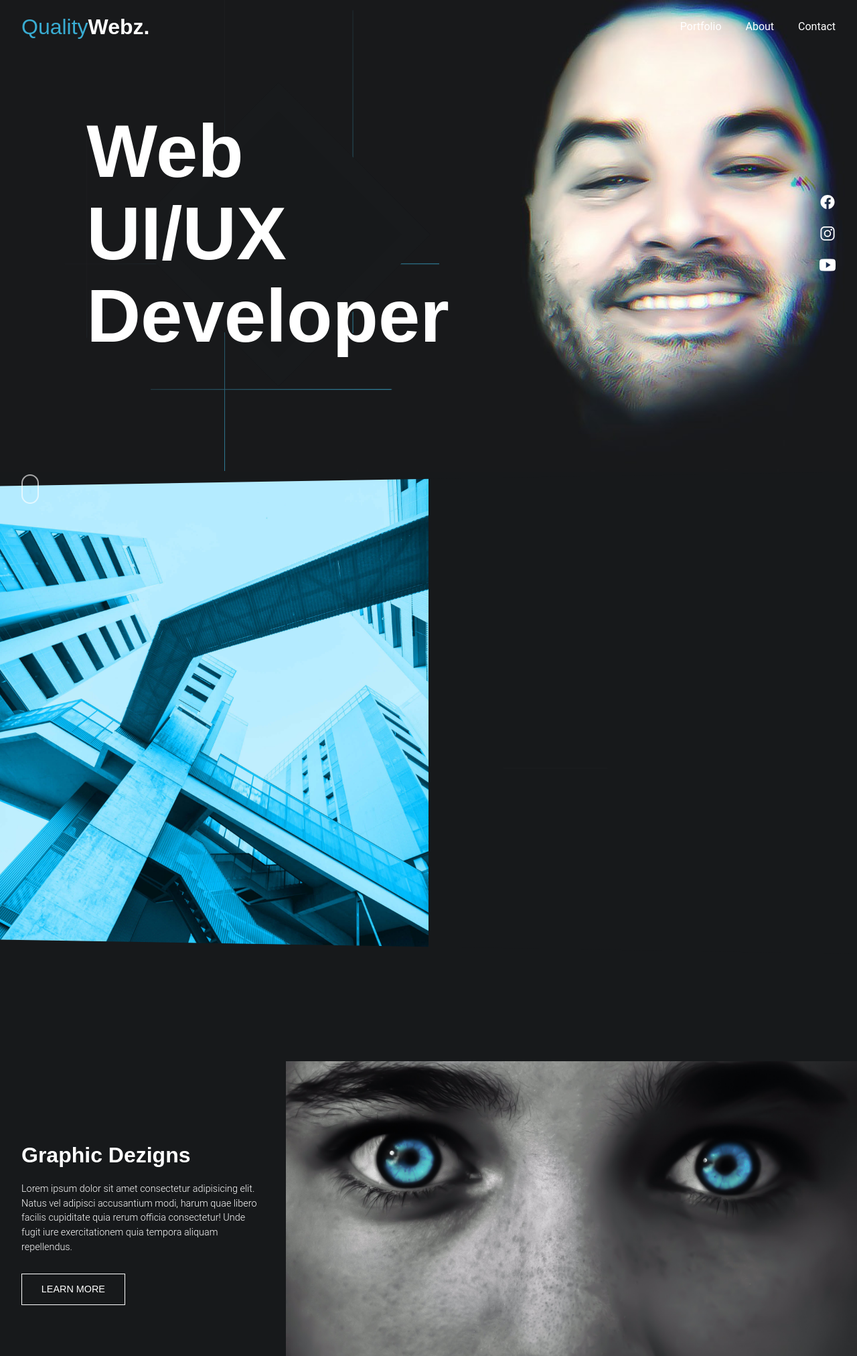
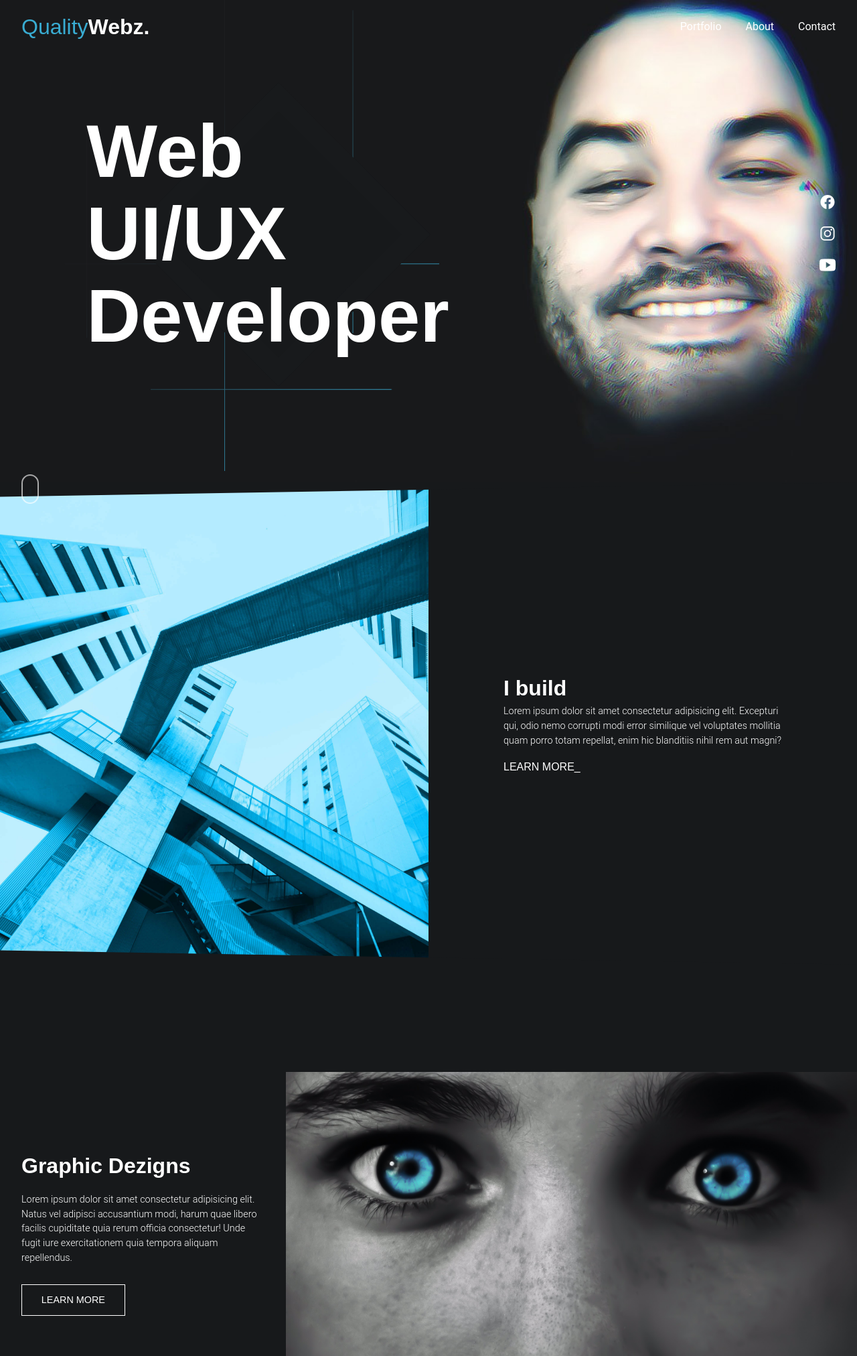
Before and after one commit to Emmanuel787/emmwebzport, a PHP site: page / in a window 1280 px wide. Shown: the top 2024 px of the page at 67% size. Run offline with PHP 8.4, Linux system fonts and the light colour scheme; some libraries are stand-ins or nearby versions; some web fonts are replaced.

Commit message:
add updates

```diff
--- a/js/main.js
+++ b/js/main.js
@@ -1,3 +1,5 @@
+const tl = gsap.timeline({ defaults: { ease: "power1.out" } });
+
 $(window).scrollTop(0);
 
 $(function () {
@@ -173,7 +175,6 @@
 
 ////////////////////////////////////////////////@2020
 
-const tl = gsap.timeline({ defaults: { ease: "power1.out" } });
 
 $(".emh-mobile-menu-btn").on("click", function () {
   $("body").addClass("mobile-menu-body-anim");
--- a/sass/_random-animations.scss
+++ b/sass/_random-animations.scss
@@ -1,22 +1,3 @@
-// .ehs-bg-anim{
-//   animation: ehsBgAnim 10s cubic-bezier(0.19, 1, 0.22, 1) forwards;
-//     -moz-animation: ehsBgAnim 10s cubic-bezier(0.19, 1, 0.22, 1) forwards;
-//       -webkit-animation: ehsBgAnim 10s cubic-bezier(0.19, 1, 0.22, 1) forwards;
-//         -o-animation: ehsBgAnim 10s cubic-bezier(0.19, 1, 0.22, 1) forwards;
-//   animation-delay: 4s;
-//   @keyframes ehsBgAnim {
-//     0%{
-//       opacity: 0;
-//     }
-//     50%{
-//       opacity: 0;
-//     }
-//     100%{
-//       opacity: 1;
-//     }
-//   }
-// }
-
 //diamond-shape-box
 .dsb-anim{
   animation: dsbAnim 4s cubic-bezier(0.19, 1, 0.22, 1) forwards;
@@ -96,8 +77,6 @@
       left: 0;
     }
     50%{
-      background: url(/resources/img/test-left-bg.png) no-repeat center center;
-      background-size: cover;
       width: 0;
       left: 0;
     }
--- a/sass/hidden/_hidden-menu.scss
+++ b/sass/hidden/_hidden-menu.scss
@@ -195,6 +195,7 @@
   text-align: right;
   transition: color .3s ease-in-out;
   display: none;
+  z-index: -20;
   &:hover{
     cursor: pointer;
     color: $white;
--- a/sass/pages/home-html/_home-hero-section.scss
+++ b/sass/pages/home-html/_home-hero-section.scss
@@ -5,9 +5,14 @@
   background-size: cover;
   z-index: -1;
   overflow: hidden;
+  min-height: 45em;
 
   @include responsive(tab-land){
     background: url(/resources/img/hero/12-tab.jpg) no-repeat center center;
+    background-size: cover;
+  }
+  @include responsive(tab-port){
+    background: url(/resources/img/hero/12-3-3-b.jpg) no-repeat center center;
     background-size: cover;
   }
 
--- a/sass/pages/home-html/_home-layout.scss
+++ b/sass/pages/home-html/_home-layout.scss
@@ -29,17 +29,15 @@
   @include col(4/4); margin-right: 0;
   // clip-path: polygon(0 2%, 100% 0, 100% 100%, 0 97%);
   clip-path: polygon(0 0, 100% 0, 100% 100%, 0 97%);
-
-
   padding: 10em 0 7em 0;
   background: $darko;
   overflow: hidden;
   position: relative;
-  z-index: 10;
+  z-index: -1;
   margin-top: 0;
-  @include responsive(phone){
-    margin-top: 0;
-    padding: 12em 0 9em 0;
+  @include responsive(tab-port){
+    margin-top: -4em;
+    padding: 0 0 9em 0;
   }
   .projectz-container{
     @include col(4/4);
@@ -53,7 +51,7 @@
   background: url(/resources/img/projectz/divider.jpg) no-repeat center center;
   background-size: cover;
   position: relative;
-  z-index: -1;
+  z-index: -10;
   margin-top: -20em;
   background-color: #17191c;
   background-blend-mode: color-dodge;
--- a/sass/pages/home-html/_home-modules.scss
+++ b/sass/pages/home-html/_home-modules.scss
@@ -47,6 +47,8 @@
       width: 0;
     }
     @include responsive(phone){
+      background: url(/resources/img/test-left-bg-mb.png) no-repeat center center;
+      background-size: cover;
       margin-left: 2em;
       margin-top: -3em;
       min-height: 42em;
@@ -152,9 +154,9 @@
     @include responsive(phone){
       visibility: visible;
       transform: rotate(45deg);
-      background: #7fffd404;
+      background: #39acd20a;
       padding: 1em;
-      width: 100%;
+      width: 130%;
       top: 80%;
       bottom: 0em;
       left: 0;
@@ -228,13 +230,6 @@
   @include responsive(phone){
     @keyframes wwasAnim {
       100%{
-        @include stack();
-        left: 0;
-        width: 0;
-        min-height: 30em;
-      }
-      100%{
-        @include stack();
         left: 0;
         width: 100%;
         min-height: 30em;
@@ -253,11 +248,14 @@
   align-items: center;
   justify-content: center;
   padding: 7em;
+  @include responsive(tab-port){
+    padding: 4em;
+  }
   @include responsive(phone){
     @include stack();
+    padding: 4em;
     min-height: 20em;
-    padding: 2em 1em;
-    background: $tertiary-color;
+    padding: 3.7em 1em 1em 1em;
   }
   .inner-wrb-anim-box{
     width: 0;
--- a/sass/pages/home-html/_home-typography.scss
+++ b/sass/pages/home-html/_home-typography.scss
@@ -88,15 +88,15 @@
 }
 
 .wrb-btn{
-  @include typo(.9em, $white, 300);
-  padding: .5em 2em;
-  border: 1px solid $white;
+  @include typo(1em, $white, 300);
+  // padding: .5em 2em;
+  // border: 1px solid $white;
   font-family: $neuro;
   margin-top: 1em;
   transition: background .3s ease-in-out;
   transition: color .3s ease-in-out;
   &:hover{
-    background: $white;
+    // background: $white;
     color: #1f1f1f;
     cursor: pointer;
   }
--- a/views/home.html
+++ b/views/home.html
@@ -66,7 +66,7 @@
       <!-- hidden-menu:start -->
       <div class="hidden-mobile-menu hide-dk show-phone">
         <header class="hmm-header">
-          <h2 class="hmm-brandz">W.</h2>
+          <h2 class="hmm-brandz">qw.</h2>
           <!-- <h2 class="hmm-menu-closer">X</h2> -->
 
           <!-- mobile-btn:start -->
@@ -80,22 +80,22 @@
         <nav>
           <ul class="hmm-ul">
             <a href="/views/home.html">
-              <p class="hide home-reverse">
+              <p class="home-reverse">
                 <span class="hmm-li">HOME</span>
               </p>
             </a>
             <a href="/views/portfolio.html">
-              <p class="hide">
+              <p>
                 <span class="hmm-li">PORTFOLIO</span>
               </p>
             </a>
             <a href="/views/about.html">
-              <p class="hide page-reverse">
+              <p class=" page-reverse">
                 <span class="hmm-li">ABOUT</span>
               </p>
             </a>
             <a href="/views/contact.html">
-              <p class="hide">
+              <p>
                 <span class="hmm-li">CONTACT</span>
               </p>
             </a>
@@ -251,7 +251,7 @@
               </span>
             </p>
             <p class="hide">
-              <span class="wrb-btn">LEARN MORE</span>
+              <span class="wrb-btn">LEARN MORE_</span>
             </p>
           </div>
         </div>
```
Also changed, not shown: views/graphicz.html (+5 -5 lines), dist/css/app.min.css, js/vendor/transition.js, resources/img/test-left-bg-mb.png (added), 2 other files.
